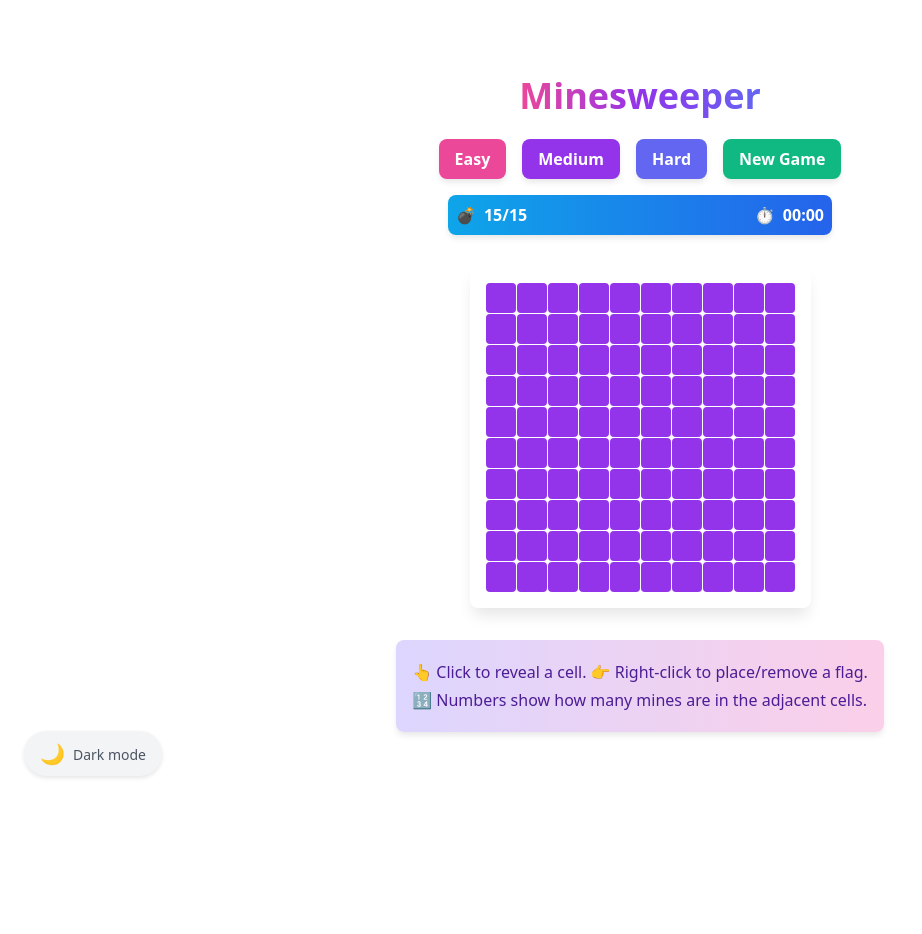
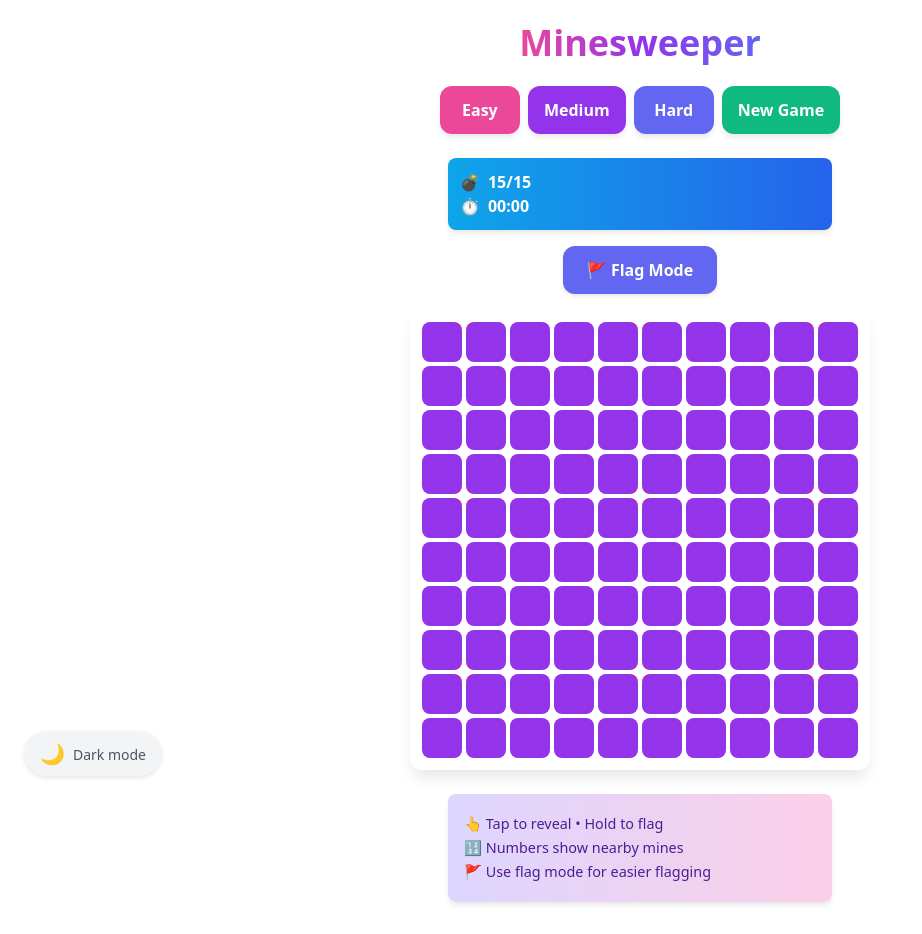
Before and after one commit to saadiq/minesweeper, a Next.js app: page / in a window 1280 px wide. Shown: the whole page, without its empty margins (0-922 px from the left). Before the commit the page ends 800 px from the top, so only its background shows below. Built offline with nearby package versions, Linux system fonts and the light colour scheme.

Commit message:
Add page-wide flash effect for flagging cells

```diff
--- a/src/app/globals.css
+++ b/src/app/globals.css
@@ -48,6 +48,19 @@ body {
   min-height: 100vh;
   padding: 1rem;
   background-color: var(--background);
+  transition: background-color 100ms ease-in-out;
+}
+
+.minesweeper.flag-flash {
+  animation: pageFlash 300ms ease-in-out;
+}
+
+@keyframes pageFlash {
+  0% { background-color: var(--background); }
+  25% { background-color: #ffffff; }
+  50% { background-color: var(--background); }
+  75% { background-color: #ffffff; }
+  100% { background-color: var(--background); }
 }
 
 .game-title {
@@ -62,19 +75,24 @@ body {
 
 .controls {
   display: flex;
-  gap: 1rem;
+  flex-wrap: wrap;
+  justify-content: center;
+  gap: 0.5rem;
   margin-bottom: 1rem;
+  padding: 0 1rem;
 }
 
 .control-btn {
-  padding: 0.5rem 1rem;
-  border-radius: 0.5rem;
+  padding: 0.75rem 1rem;
+  min-width: 5rem;
+  border-radius: 0.75rem;
   font-weight: bold;
   color: white;
   box-shadow: 0 4px 6px -1px rgba(0, 0, 0, 0.1);
   transition: all 200ms;
   cursor: pointer;
   border: none;
+  font-size: 1rem;
 }
 
 .control-btn:hover {
@@ -105,12 +123,10 @@ body {
 }
 
 .game-info {
-  display: flex;
-  justify-content: space-between;
-  width: 100%;
+  width: calc(100% - 2rem);
   max-width: 24rem;
-  padding: 0.5rem;
-  margin-bottom: 1rem;
+  padding: 0.75rem;
+  margin: 0.5rem 1rem;
   background: linear-gradient(to right, #0ea5e9, #2563eb);
   border-radius: 0.5rem;
   color: white;
@@ -143,27 +159,46 @@ body {
 }
 
 .board {
-  padding: 1rem;
-  border-radius: 0.5rem;
+  padding: 0.75rem;
+  border-radius: 0.75rem;
   box-shadow: 0 10px 15px -3px rgba(0, 0, 0, 0.1);
   display: grid;
-  gap: 1px;
-  background-color: #ffffff;
-  margin: 1rem 0;
+  gap: 0.25rem;
+  background-color: var(--cell-revealed-bg);
+  margin: 0.5rem;
+  max-width: 100%;
+  overflow: auto;
+  -webkit-overflow-scrolling: touch;
 }
 
 .cell {
-  width: 30px;
-  height: 30px;
+  width: 100%;
+  height: 100%;
+  min-width: 30px;
+  min-height: 30px;
+  max-width: 40px;
+  max-height: 40px;
   display: flex;
   align-items: center;
   justify-content: center;
   font-weight: bold;
   cursor: pointer;
   user-select: none;
-  border-radius: 0.25rem;
+  -webkit-user-select: none;
+  -moz-user-select: none;
+  -ms-user-select: none;
+  border-radius: 0.5rem;
   transition: all 100ms ease-in-out;
   background-color: #9333ea;
+  font-size: clamp(1rem, 4vw, 1.25rem);
+  -webkit-touch-callout: none;
+}
+
+.cell > * {
+  user-select: none;
+  -webkit-user-select: none;
+  -moz-user-select: none;
+  -ms-user-select: none;
 }
 
 .cell:hover {
@@ -194,8 +229,12 @@ body {
 .neighbors-8 { color: #eab308; }
 
 .instructions {
-  margin-top: 1rem;
+  margin: 1rem;
   padding: 1rem;
+  font-size: 0.9rem;
+  line-height: 1.4;
+  width: calc(100% - 2rem);
+  max-width: 24rem;
   background: linear-gradient(to right, var(--instructions-bg-start), var(--instructions-bg-end));
   border-radius: 0.5rem;
   box-shadow: 0 4px 6px -1px rgba(0, 0, 0, 0.1);
@@ -210,6 +249,14 @@ body {
 @keyframes pulse {
   0%, 100% { opacity: 1; }
   50% { opacity: 0.8; }
+}
+
+@keyframes flagPulse {
+  0% { background-color: #9333ea; }
+  25% { background-color: #ffffff; }
+  50% { background-color: #22c55e; }
+  75% { background-color: #ffffff; }
+  100% { background-color: #22c55e; }
 }
 
 @layer utilities {
@@ -308,3 +355,51 @@ body {
   position: relative;
   top: 1px;
 }
+
+/* Prevent touch callout and double-tap zoom */
+* {
+  -webkit-tap-highlight-color: transparent;
+  touch-action: manipulation;
+}
+
+/* Adjust theme toggle for mobile */
+@media (max-width: 640px) {
+  .theme-toggle {
+    bottom: 1rem;
+    left: 1rem;
+    padding: 0.5rem 0.75rem;
+    font-size: 0.8rem;
+  }
+
+  .theme-toggle-icon {
+    font-size: 1rem;
+  }
+}
+
+/* Prevent pull-to-refresh on mobile */
+html, body {
+  overscroll-behavior: none;
+}
+
+.flag-mode-toggle {
+  margin: 0.5rem 0;
+  padding: 0.75rem 1.5rem;
+  border-radius: 0.75rem;
+  font-weight: bold;
+  color: white;
+  background-color: #6366f1;
+  border: none;
+  cursor: pointer;
+  transition: all 200ms;
+  font-size: 1rem;
+  box-shadow: 0 2px 4px rgba(0, 0, 0, 0.1);
+}
+
+.flag-mode-toggle:hover {
+  background-color: #4f46e5;
+}
+
+.flag-mode-toggle.active {
+  background-color: #4f46e5;
+  box-shadow: inset 0 2px 4px rgba(0, 0, 0, 0.1);
+}
--- a/src/app/page.tsx
+++ b/src/app/page.tsx
@@ -1,6 +1,6 @@
 'use client';
 
-import React, { useState, useEffect } from 'react';
+import React, { useState, useEffect, useCallback } from 'react';
 
 interface Cell {
   isMine: boolean;
@@ -14,6 +14,11 @@ interface BoardSize {
   cols: number;
 }
 
+interface TouchTimer {
+  timerId: NodeJS.Timeout | null;
+  touchStartTime: number;
+}
+
 const Minesweeper = () => {
   const [boardSize, setBoardSize] = useState<BoardSize>({ rows: 10, cols: 10 });
   const [mineCount, setMineCount] = useState(15);
@@ -23,6 +28,9 @@ const Minesweeper = () => {
   const [timer, setTimer] = useState(0);
   const [intervalId, setIntervalId] = useState<NodeJS.Timeout | null>(null);
   const [theme, setTheme] = useState<'light' | 'dark'>('light');
+  const [touchTimer, setTouchTimer] = useState<TouchTimer>({ timerId: null, touchStartTime: 0 });
+  const [isFlagMode, setIsFlagMode] = useState(false);
+  const [isFlashing, setIsFlashing] = useState(false);
 
   // Initialize theme
   useEffect(() => {
@@ -204,6 +212,9 @@ const Minesweeper = () => {
       } else if (flagCount < mineCount) {
         cell.isFlagged = true;
         setFlagCount(prevCount => prevCount + 1);
+        // Add flash effect
+        setIsFlashing(true);
+        setTimeout(() => setIsFlashing(false), 300);
       }
 
       // Check if the player has correctly flagged all mines
@@ -362,7 +373,55 @@ const Minesweeper = () => {
     };
   }, [intervalId]);
 
-  // Cell rendering
+  // Handle touch start
+  const handleTouchStart = useCallback((row: number, col: number) => {
+    const timer = setTimeout(() => {
+      // Long press detected - toggle flag
+      toggleFlag(row, col);
+    }, 500); // 500ms for long press
+
+    setTouchTimer({
+      timerId: timer,
+      touchStartTime: Date.now()
+    });
+  }, [toggleFlag]);
+
+  // Handle touch end
+  const handleTouchEnd = useCallback((row: number, col: number) => {
+    if (touchTimer.timerId) {
+      clearTimeout(touchTimer.timerId);
+
+      // If the touch was short (less than 500ms), treat it as a reveal
+      if (Date.now() - touchTimer.touchStartTime < 500) {
+        if (isFlagMode) {
+          toggleFlag(row, col);
+        } else {
+          revealCell(row, col);
+        }
+      }
+    }
+
+    setTouchTimer({ timerId: null, touchStartTime: 0 });
+  }, [touchTimer, isFlagMode, toggleFlag, revealCell]);
+
+  // Handle touch move (cancel if moved)
+  const handleTouchMove = useCallback(() => {
+    if (touchTimer.timerId) {
+      clearTimeout(touchTimer.timerId);
+      setTouchTimer({ timerId: null, touchStartTime: 0 });
+    }
+  }, [touchTimer]);
+
+  // Memoize toggleFlag and revealCell to prevent unnecessary re-renders
+  const memoizedToggleFlag = useCallback((row: number, col: number) => {
+    toggleFlag(row, col);
+  }, [toggleFlag]);
+
+  const memoizedRevealCell = useCallback((row: number, col: number) => {
+    revealCell(row, col);
+  }, [revealCell]);
+
+  // Cell rendering with touch support
   const renderCell = (cell: Cell, row: number, col: number) => {
     let cellContent = '';
     let className = 'cell';
@@ -386,15 +445,18 @@ const Minesweeper = () => {
       <div
         key={`${row}-${col}`}
         className={className}
-        onClick={() => revealCell(row, col)}
+        onClick={() => isFlagMode ? memoizedToggleFlag(row, col) : memoizedRevealCell(row, col)}
         onContextMenu={(e) => {
           e.preventDefault();
           if (cell.isRevealed && cell.neighborMines > 0) {
             chordReveal(row, col);
           } else {
-            toggleFlag(row, col);
+            memoizedToggleFlag(row, col);
           }
         }}
+        onTouchStart={() => handleTouchStart(row, col)}
+        onTouchEnd={() => handleTouchEnd(row, col)}
+        onTouchMove={handleTouchMove}
       >
         {cellContent}
       </div>
@@ -410,7 +472,7 @@ const Minesweeper = () => {
 
   return (
     <>
-      <div className="minesweeper">
+      <div className={`minesweeper ${isFlashing ? 'flag-flash' : ''}`}>
         <h1 className="game-title">Minesweeper</h1>
 
         <div className="controls">
@@ -449,6 +511,14 @@ const Minesweeper = () => {
           </div>
         </div>
 
+        <button
+          className={`flag-mode-toggle ${isFlagMode ? 'active' : ''}`}
+          onClick={() => setIsFlagMode(!isFlagMode)}
+          title={`${isFlagMode ? 'Reveal' : 'Flag'} mode`}
+        >
+          {isFlagMode ? '👆 Reveal Mode' : '🚩 Flag Mode'}
+        </button>
+
         {gameState === 'won' && (
           <div className="status won">
             You won! 🎉 🏆 🎉
@@ -463,8 +533,8 @@ const Minesweeper = () => {
         <div
           className="board"
           style={{
-            gridTemplateRows: `repeat(${boardSize.rows}, 30px)`,
-            gridTemplateColumns: `repeat(${boardSize.cols}, 30px)`
+            gridTemplateRows: `repeat(${boardSize.rows}, minmax(30px, 40px))`,
+            gridTemplateColumns: `repeat(${boardSize.cols}, minmax(30px, 40px))`
           }}
         >
           {board.map((row, rowIndex) => (
@@ -473,8 +543,9 @@ const Minesweeper = () => {
         </div>
 
         <div className="instructions">
-          <p>👆 Click to reveal a cell. 👉 Right-click to place/remove a flag.</p>
-          <p>🔢 Numbers show how many mines are in the adjacent cells.</p>
+          <p>👆 Tap to reveal • Hold to flag</p>
+          <p>🔢 Numbers show nearby mines</p>
+          <p>🚩 Use flag mode for easier flagging</p>
         </div>
       </div>
 
```
